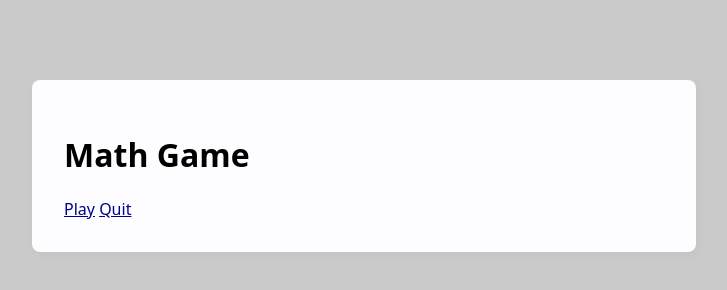
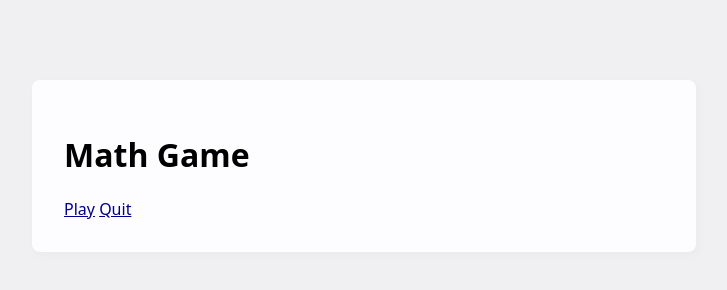
Before and after one commit to MushroomGuy12323/Game, a plain HTML site: page index.html in a window 1280 px wide. Shown: the whole page, without its empty margins (276-1003 px from the left). Drawn offline with Linux system fonts and the light colour scheme.

Commit message:
Update style.css

```diff
--- a/style.css
+++ b/style.css
@@ -1,7 +1,7 @@
 body {
     margin:0;
     padding:0;
-    background-color:rgb(202, 202, 202);
+    background-color: #f0f0f2;
     font-family:system-ui, -apple-system, BlinkMacSystemFont, 'Segoe UI', Roboto, Oxygen, Ubuntu, Cantarell, 'Open Sans', 'Helvetica Neue', sans-serif;
 }
 
```
